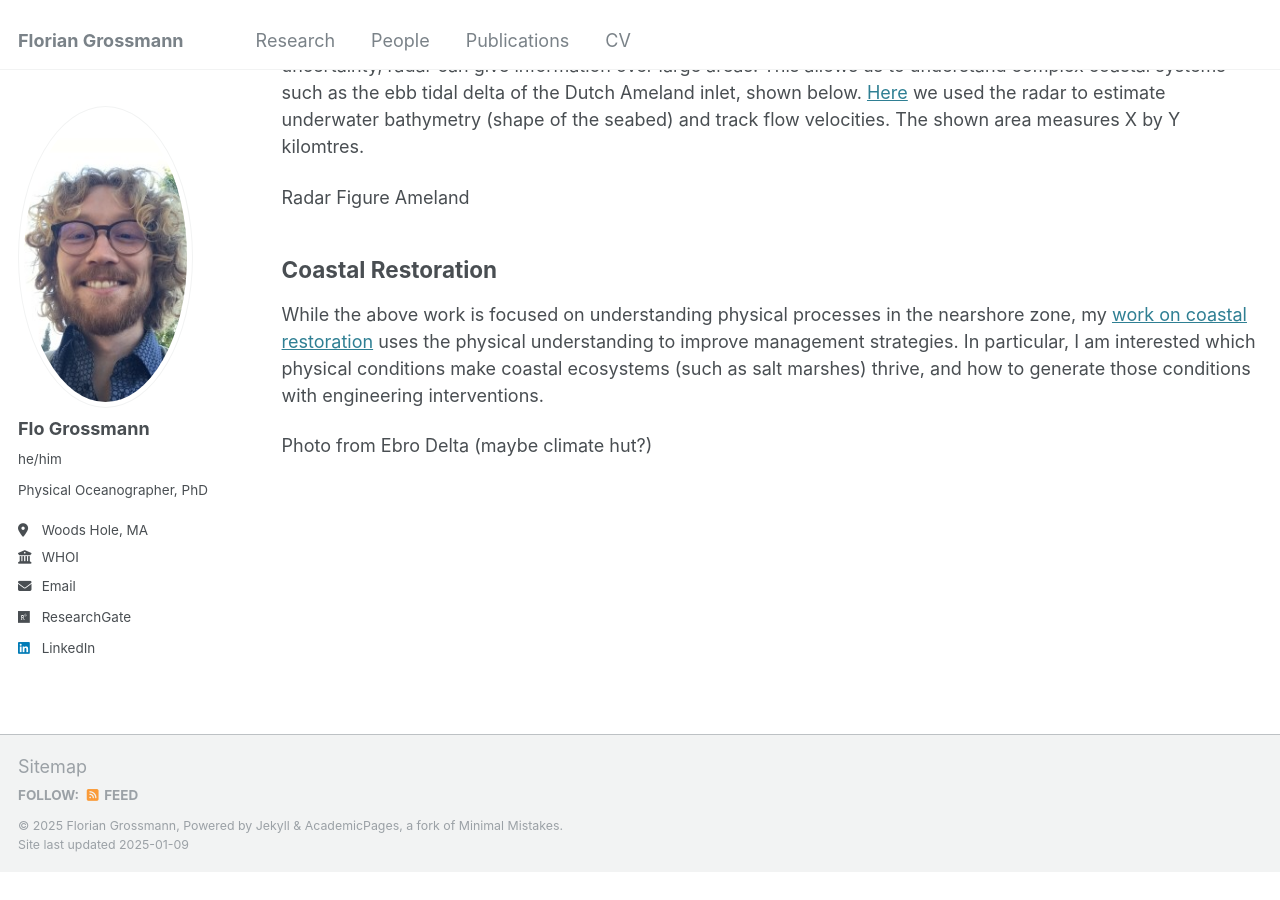
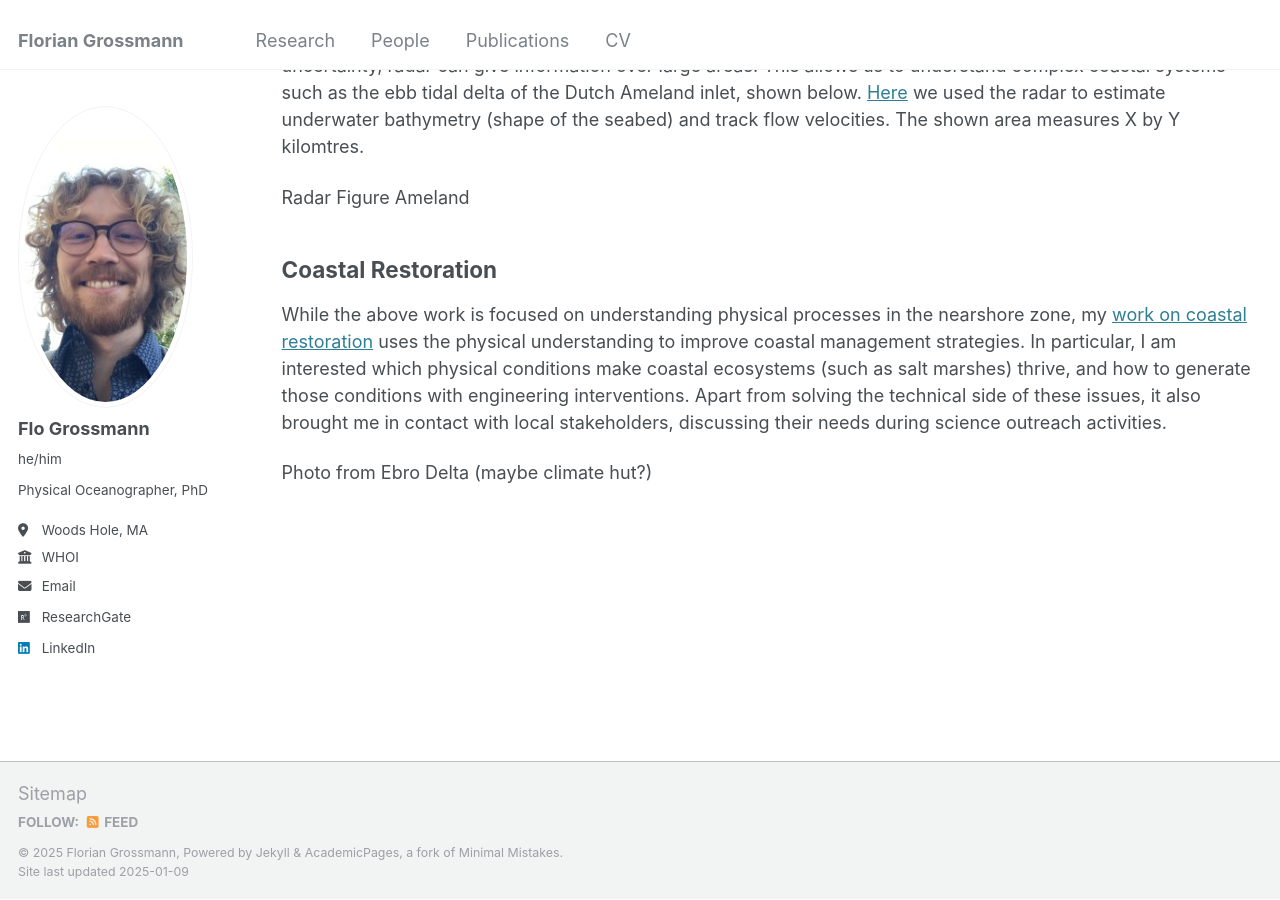
Before and after one commit to FlorianGrossmann/FlorianGrossmann.github.io, a Jekyll site: the page built from _pages/research.md, in a window 1280 px wide and 900 px high, scrolled down 845 px. Built offline with Jekyll 4.4.1, drawn with Linux system fonts in a browser that asks for light colours; before the commit the page ends 1718 px from its top, so only the background shows below that.

Commit message:
Update research.md

```diff
--- a/_pages/research.md
+++ b/_pages/research.md
@@ -26,6 +26,6 @@ Radar Figure Ameland
 
 Coastal Restoration
 ------
-While the above work is focused on understanding physical processes in the nearshore zone, my [work on coastal restoration](https://rest-coast.eu/) uses the physical understanding to improve management strategies. In particular, I am interested which physical conditions make coastal ecosystems (such as salt marshes) thrive, and how to generate those conditions with engineering interventions.
+While the above work is focused on understanding physical processes in the nearshore zone, my [work on coastal restoration](https://rest-coast.eu/) uses the physical understanding to improve coastal management strategies. In particular, I am interested which physical conditions make coastal ecosystems (such as salt marshes) thrive, and how to generate those conditions with engineering interventions. Apart from solving the technical side of these issues, it also brought me in contact with local stakeholders, discussing their needs during science outreach activities.
 
 Photo from Ebro Delta (maybe climate hut?)
```
